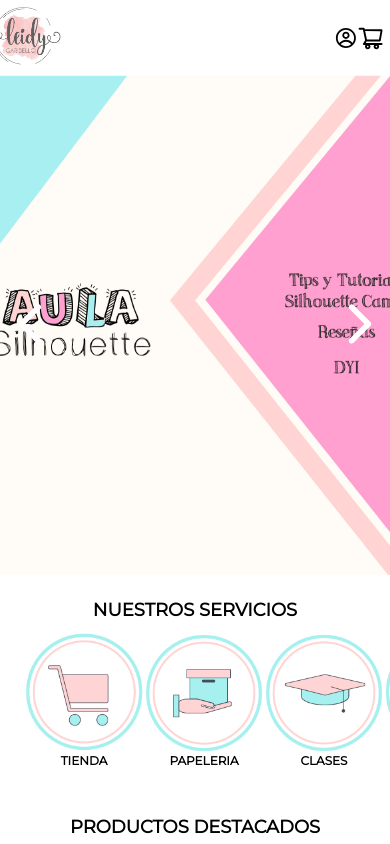
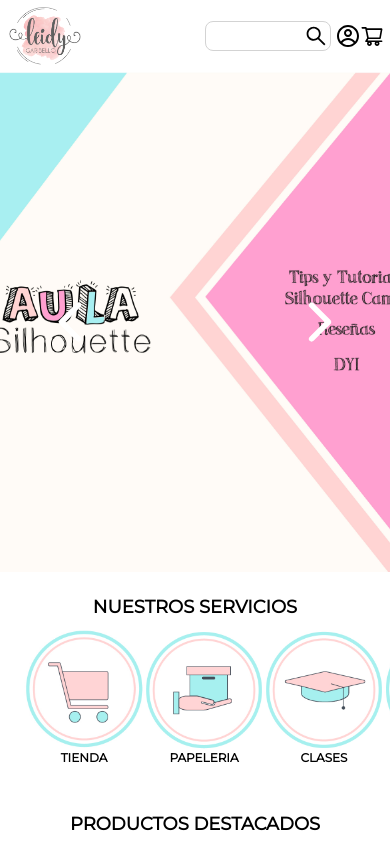
Before and after one commit to cesargaleano/ecommerceclient, a React (Create React App) app: page /inicio in a window 390 px wide. Shown: the top 844 px of the page. Built offline with nearby package versions, Linux system fonts and the light colour scheme; no server answers.

Commit message:
Responsive Fix

```diff
--- a/src/components/Carousel/Carousel1.jsx
+++ b/src/components/Carousel/Carousel1.jsx
@@ -13,18 +13,16 @@
   const [index, setIndex] = useState(0);
   const [direction, setDirection]= useState("");
 
-  const handlePrev = ()=>{
-    setDirection("prev");
-    setIndex(prev=>prev-1);
+  const handleClick = (e)=>{
+    console.log(e);
+    if(e>0) setDirection("next");
+    else setDirection("prev");
+
+    setIndex(prev=>prev+e);
 
 
   };
 
-  const handleNext = ()=>{
-    setDirection("next");
-    setIndex(prev=>prev+1);
-
-  };
 
 
 const handleTransitionEnd = ()=>{
@@ -98,12 +96,12 @@
             </Slide>
 
         </SlideShow>
-    <LeftControl>
-        <span onClick={handlePrev} ><IoIosArrowBack size="5rem" color="white" /></span>
-    </LeftControl>
-    <RightControl>
-        <span onClick={handleNext} ><IoIosArrowForward size="5rem" color="white" /></span>
-    </RightControl>
+    <Control direction ="left" onClick={()=>handleClick(-1)}>
+        <IoIosArrowBack size="5rem" color="white" />
+    </Control>
+    <Control direction="right" onClick={()=>handleClick(+1)}>
+        <IoIosArrowForward size="5rem" color="white" />
+    </Control>
 </CarouselWrapper>
 	);
 }
@@ -143,42 +141,25 @@
 
 `;
 
-const RightControl =styled.div`
+
+const  Control =styled.div`
 display: flex;
 justify-content:center;
 align-items:center;
+width: 10rem;
+height: 10rem;
 background-color: transparent;
-height:100%;
 position:absolute;
 bottom:0;
-right:0;
+top:0;
+margin:auto;
+border-radius:50%;
+left: ${props => props.direction === "left" && "10px" };
+right: ${props => props.direction === "right" && "10px" };
 
-span{
-  cursor: pointer;
-}
 
 &:hover{
   background-color: rgba(0,0,0,0.5);
 }
 
 `;
-
-const LeftControl =styled.div`
-display: flex;
-justify-content:center;
-align-items:center;
-background-color: transparent;
-height:100%;
-position:absolute;
-bottom:0;
-left:0;
-
-span{
-  cursor: pointer;
-}
-
-&:hover{
-  background-color: rgba(0,0,0,0.5);
-}
-
-`;
--- a/src/components/Footer/Footer.jsx
+++ b/src/components/Footer/Footer.jsx
@@ -6,7 +6,9 @@
   return (
 
     <FooterWrapper>
-        <FooterBrand src={logo} />
+        <FooterColumn>
+            <FooterBrand src={logo} />
+        </FooterColumn>
         <FooterColumn>
         <h4>CONOCENOS</h4>
             <ul>
@@ -41,12 +43,8 @@
 
 const FooterWrapper = styled.footer`
 display:flex;
-flex-direction:row;
-justify-content: space-around;
-flex-wrap:wrap;
 background-color: var(--secondary-color);
-width:100%;
-padding: 2rem;
+padding: 2rem 1rem;
 margin-top:auto;
 
 @media (max-width: 768px){
@@ -57,6 +55,7 @@
 
     ul{
         text-align: center;
+        justify-content: space-between
     }
 
 }
@@ -65,13 +64,15 @@
 
 const FooterBrand = styled.img`
 width: 10rem;
-height: 8rem;
+height: 5rem;
+flex:1;
 
 
 
 `;
 
 const FooterColumn = styled.div`
+flex:1;
 display:flex;
 flex-direction:column;
 p{
--- a/src/components/NavBar/Navbar.jsx
+++ b/src/components/NavBar/Navbar.jsx
@@ -2,7 +2,7 @@
 import { Link, useNavigate } from 'react-router-dom';
 import {useSelector, useDispatch} from 'react-redux';
 import logo from '../../assets/logo.png'
-import { SearchBar } from '../SearchBar.jsx';
+import { SearchBar } from '../SearchBar/SearchBar';
 import { LoginIcon } from './LoginIcon';
 //import { ShoppingCar } from './ShoppingCar.jsx';
 import styled from 'styled-components';
@@ -10,6 +10,7 @@
 import { CgProfile } from "react-icons/cg";
 import { LoginRegister } from '../../pages/LoginRegister';
 import { clearSuccess, clearUserInfo } from '../../redux/features/auth/authSlice';
+import { Toggle } from '../Toggle/Toggle';
 
 const menu = ["inicio", "quiensoy", "tienda", "contactenos", "blog", "team",  ];
 
@@ -38,14 +39,14 @@
 
   return (
     <Nav>
-      <Brand>
+      <Left>
         <div className="logo">
           <img src={logo} alt="logo" ></img>
         </div>
 
-      </Brand>
+      </Left>
 
-      <div className={`links ${navState? "show" : "hide"}`}>
+      <Center className={` ${navState? "show" : "hide"}`}>
 
       <ul>
         <li value={0} className={selectedMenu===0? "selected" : "noSelected"} onClick={handleClick}>INICIO</li>
@@ -56,17 +57,23 @@
 
       </ul>
 
-      </div>
+      </Center>
 
-      <div className="sign-cart">
+      <Right className="sign-cart">
+       <>
+       <SearchBar />
       { isLogin?(<UserImg src={photoUrl} onClick={handleLogout} />)
-               :(<CgProfile size="2em" style={{cursor:"pointer", fontWeight:"0.001"}} onClick={()=>setActiveLogin(true)}/>)
+               :(<CgProfile size="2rem" style={{cursor:"pointer", fontWeight:"0.001"}} onClick={()=>setActiveLogin(true)}/>)
 
       }
-      <AiOutlineShoppingCart size="2.5rem" style={{cursor:"pointer"}}/>
+      <AiOutlineShoppingCart size="2rem" style={{cursor:"pointer"}}/>
+      </>
 
-      </div>
+      </Right>
+
       {activeLogin&&<LoginRegister setActiveLogin={setActiveLogin}/> }
+
+
     </Nav>
 
   )
@@ -75,10 +82,14 @@
 
 
 
-  const Brand = styled.div`
-  width:10%;
+  const Left = styled.div`
+  flex:0.5;
   display:flex;
   justify-content:center;
+
+  @media (max-width: 900px) {
+    flex:0;
+  }
 
   .logo{
     img{
@@ -88,27 +99,18 @@
     }
   }
 `
-
-const Nav = styled.nav`
-  display:flex;
-  flex-direction:row;
-  justify-content: space-between;
-  padding:0.5rem;
+const Center= styled.div`
+display:flex;
+justify-content:center;
+align-items:center;
+  flex:5;
 
 
-  .links{
-    display:flex;
-    flex-direction:row;
-    justify-content: space-around;
-    align-items: center;
-    width:77%;
-    @media (max-width: 768px) {
+  @media (max-width: 900px) {
+      display:none;
+  }
 
-    display:none;
-
-
-  }
-    ul{
+  ul{
       display:flex;
       list-style-type: none;
       gap:0.3rem;
@@ -117,8 +119,6 @@
       padding:0.5rem 1rem;
       border-radius:5px;
       transition: 0.3s ease-in-out;
-
-
 
 
        &:hover{
@@ -141,27 +141,39 @@
       }
 
     }
+  `;
+
+const Right= styled.div`
+  flex:2;
+  display:flex;
+  flex-direction:row;
+  align-items:center;
+   justify-content:space-around;
+
+   @media (max-width: 900px) {
+    flex:0;
   }
 
+  `;
 
-  .sign-cart{
+
+const Nav = styled.nav`
   display:flex;
   flex-direction:row;
-   align-items:center;
-   justify-content:space-around;
+  justify-content: space-around;
+  padding:0.5rem;
+  height:6rem;
+  //position: fixed;
 
-
-   width:13%;
-
+  @media (max-width: 900px) {
+    justify-content: space-between;
   }
-
-
 
 `;
 
 const UserImg = styled.img`
-width: 40px;
-height:40px;
+width: 30px;
+height:30px;
 border-radius:50px;
 cursor:pointer;
 `;
--- a/src/components/SearchBar.jsx
+++ /dev/null
@@ -1,18 +0,0 @@
-import React, {useState} from 'react';
-import search from '../assets/search.png'
-
-export const SearchBar = () => {
-
-
-
-  return (
-
-    <div style={{display:'flex', alignItems:'center', justifyContent:'center'}}>
-    <input placeholder="Digite algo" style={{ padding:'10px', borderRadius:'5px', border:'none', alignContent:'center' }} />
-    </div>
-
-
-
-
-  )
-}
--- /dev/null
+++ b/src/components/SearchBar/SearchBar.jsx
@@ -0,0 +1,29 @@
+import React from 'react'
+import styled from 'styled-components';
+import { AiOutlineSearch } from "react-icons/ai";
+
+export const SearchBar = () => {
+  return (
+    <SearchBarWrapper>
+    <Input />
+    <AiOutlineSearch size="2rem"/>
+    </SearchBarWrapper>
+  )
+}
+
+const SearchBarWrapper = styled.div`
+border:1px solid lightgrey;
+display:flex;
+align-items:center;
+padding:2px;
+margin-right:5px;
+border-radius:8px;
+`;
+
+const Input = styled.input`
+border: none;
+height:2rem;
+width:8rem;
+
+
+`;
--- /dev/null
+++ b/src/components/Toggle/Toggle.jsx
@@ -0,0 +1,48 @@
+import React, {useState} from 'react';
+import styled from 'styled-components';
+import { MdLightMode, MdNightlight } from "react-icons/md";
+
+export const Toggle = () => {
+
+    const [toggle, setToggle]=useState(false);
+
+    const handleClick = ()=>{
+        setToggle(!toggle);
+    }
+
+
+  return (
+    <ToggleWrapper>
+     <MdLightMode size="2rem" color="yellow"/>
+     <MdNightlight size="2rem" color="black"/>
+     <Selector onClick={handleClick} style={{transform:`translateX(${-toggle*100}%)`}}/>
+
+    </ToggleWrapper>
+  )
+}
+
+
+const ToggleWrapper = styled.div`
+width: 4rem;
+height: 2rem;
+border-radius: 50px;
+position: fixed;
+top:30px;
+right: 180px;
+border: 1px solid lightgrey;
+display:flex;
+flex-direction: row;
+justify-content: space-between;
+
+
+`;
+
+const Selector = styled.div`
+width: 2rem;
+height: 2rem;
+border-radius: 20px;
+background-color: var(--tertiary-color);
+position: absolute;
+right: 0;
+cursor: pointer;
+`;
--- a/src/index.css
+++ b/src/index.css
@@ -9,7 +9,8 @@
 --primary-color: #FFD4D3;
 --secondary-color: #A6F1F0;
 --tertiary-color: #FF9FCF;
---font-family: "Montserrat"
+--font-family: "Montserrat";
+
 
 }
 
@@ -18,7 +19,9 @@
 
 }
 
-*{
+*,
+*::after,
+*::before{
   margin: 0;
   padding:0;
   box-sizing: border-box;
@@ -33,10 +36,23 @@
 
 }
 
+img {
+  vertical-align: top;
+  width:100%;
+}
+
+ul{
+  list-style: none;
+}
+
+input{
+  outline: 0 none;
+}
+
 
 @media (max-width: 1400px) {
   html {
-    font-size: 16px;
+    font-size: 15px;
   }
 }
 
--- a/src/pages/QuienSoy.jsx
+++ b/src/pages/QuienSoy.jsx
@@ -21,9 +21,9 @@
         Bienvenid@s, con cariño Leidy.
         </p>
       </TextWrapper>
-      <div>
+
       <Img src={brand} />
-      </div>
+
       </OurWrapper>
   )
 }
@@ -72,9 +72,9 @@
 
 
 @media (max-width:768px){
-  width:350px;
-  height:350px;
-border-radius:50%;
+  width:15rem;
+  height:15rem;
+
 }
 
 `;
```
Also changed, not shown: public/robots.txt (deleted), src/components/NavBar/menuItems.js (added).
